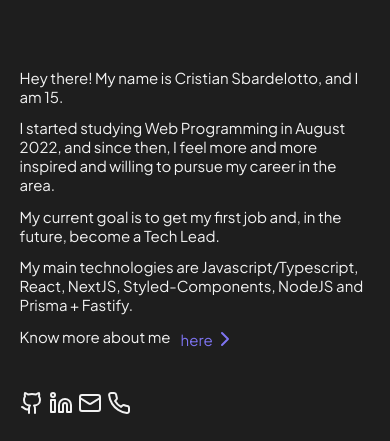
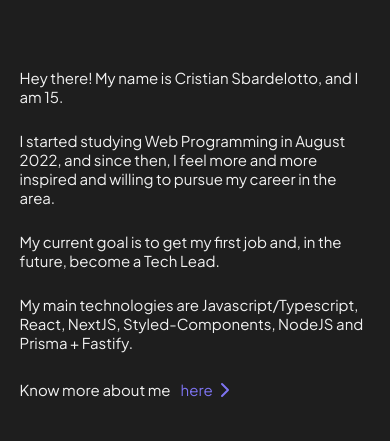
Before and after one commit to cristian-sbardelotto/portfolio, a Next.js app: page / in a window 390 px wide. Shown: the part 236-677 px from the top of the page. Built offline with nearby package versions, Linux system fonts and the light colour scheme.

Commit message:
🎨 style(app): improving responsiveness

```diff
--- a/src/app/about/styles.ts
+++ b/src/app/about/styles.ts
@@ -23,7 +23,7 @@ export const SytledTitle = styled.h2`
 `;
 
 export const Article = styled.article`
-  max-width: 80ch;
+  max-width: 120ch;
 
   font-size: 1.6rem;
   line-height: 175%;
--- a/src/app/styles.ts
+++ b/src/app/styles.ts
@@ -9,7 +9,7 @@ export const Container = styled.main`
   margin: 8vh 0 12vh 0;
 
   display: flex;
-  justify-content: space-between;
+  justify-content: space-around;
 
   > div {
     display: flex;
@@ -18,7 +18,7 @@ export const Container = styled.main`
     gap: 2rem;
   }
 
-  @media screen and (max-width: 768px) {
+  @media screen and (max-width: 1024px) {
     flex-direction: column;
     justify-content: initial;
     gap: 4rem;
@@ -44,7 +44,7 @@ export const StyledTitle = styled.h2`
 
   font-size: 4rem;
 
-  @media screen and (max-width: 768px) {
+  @media screen and (max-width: 1024px) {
     font-size: 3.25rem;
   }
 `;
@@ -53,7 +53,7 @@ export const Article = styled.article`
   margin-bottom: 2rem;
   display: flex;
   flex-direction: column;
-  gap: 1.5vh;
+  gap: 3vh;
 
   max-width: 50vw;
   font-size: 2rem;
@@ -61,6 +61,7 @@ export const Article = styled.article`
   p {
     display: flex;
     gap: 1rem;
+    align-items: center;
   }
 
   a {
@@ -83,7 +84,7 @@ export const Article = styled.article`
     }
   }
 
-  @media screen and (max-width: 768px) {
+  @media screen and (max-width: 1024px) {
     max-width: 90vw;
 
     font-size: 1.5rem;
@@ -120,7 +121,7 @@ export const ImageGroup = styled.div`
 export const StyledImage = styled(Image)`
   border-radius: 50%;
 
-  @media screen and (max-width: 768px) {
+  @media screen and (max-width: 1024px) {
     width: 250px;
     height: 250px;
 
--- a/src/components/Header/index.tsx
+++ b/src/components/Header/index.tsx
@@ -1,11 +1,11 @@
 import Link from 'next/link';
+import { useState } from 'react';
 
 import { Button } from '../Button';
 
 import { Sun, Moon, AlignJustify, X } from 'lucide-react';
 
 import { DefaultTheme } from 'styled-components';
-import { useState } from 'react';
 import * as S from './styles';
 
 type HeaderProps = {
--- a/src/components/Header/styles.ts
+++ b/src/components/Header/styles.ts
@@ -8,7 +8,7 @@ type NavLinksProps = {
 export const Header = styled.header`
   @keyframes appear {
     0% {
-      transform: translateX(2rem);
+      transform: translateY(2rem);
       opacity: 0;
     }
 
--- a/src/data/projectsMock.ts
+++ b/src/data/projectsMock.ts
@@ -71,7 +71,7 @@ export const projects: ProjectProps[] = [
     deployUrl: 'https://to-do-list-henna-three.vercel.app',
   },
   {
-    title: 'To Do List',
+    title: 'QR Code Generator',
     image: qrCodeGenerator,
     description:
       'A simple QR Code generator that allows the user to download the image of any link that was typed. Idea provided by Sujeito Programador.',
```
